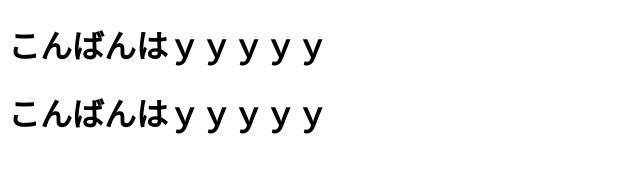
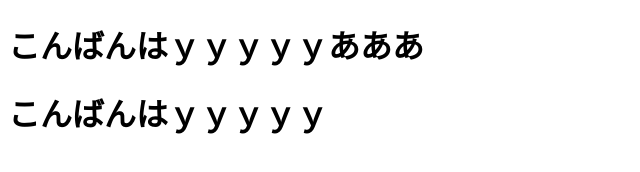
Before and after one commit to narudino/git-learning, a plain HTML site: page index.html in a window 1280 px wide. Shown: the whole page, without its empty margins (0-640 px from the left). Drawn offline with Linux system fonts and the light colour scheme.

Commit message:
変更２

```diff
--- a/index.html
+++ b/index.html
@@ -6,7 +6,7 @@
     <title>Document</title>
 </head>
 <body>
-    <h1>こんばんはｙｙｙｙｙ</h1>
+    <h1>こんばんはｙｙｙｙｙあああ</h1>
     <h1>こんばんはｙｙｙｙｙ</h1>
 </body>
 </html>
```
